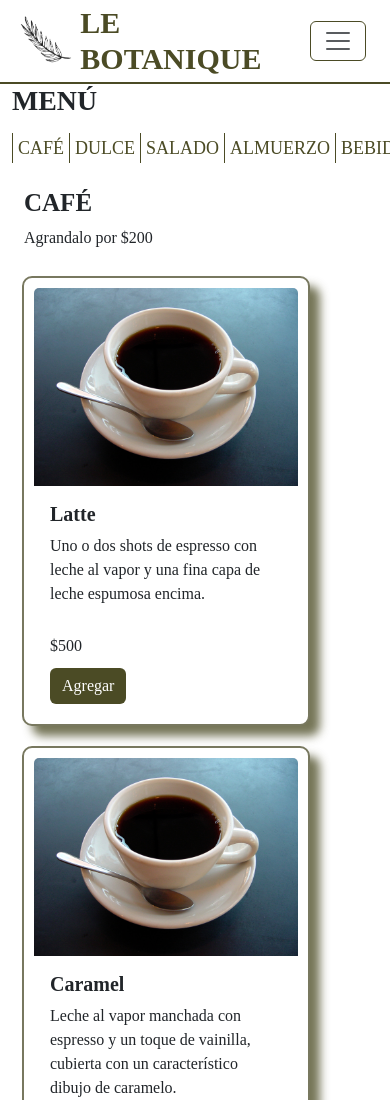
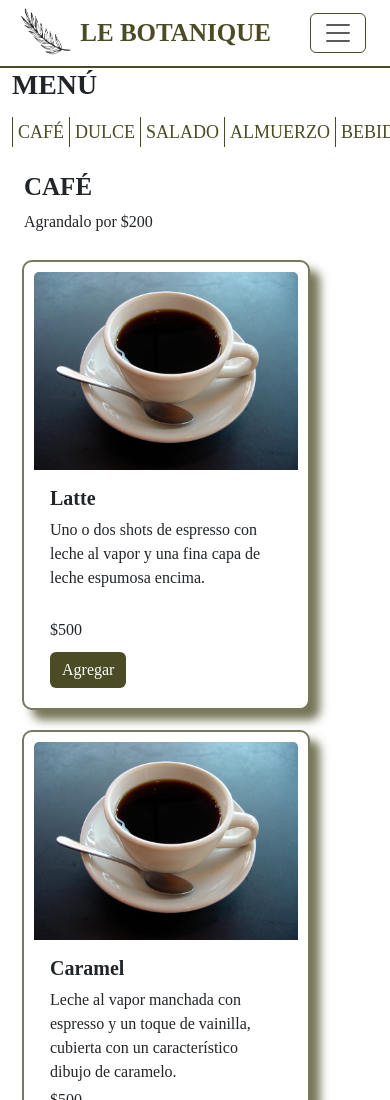
Before and after one commit to valescarel/le-botanique, a plain HTML site: page pages/menu.html in a window 390 px wide. Shown: the top 1100 px of the page. Drawn offline with nearby package versions, Linux system fonts and the light colour scheme; a web font is replaced by a local one.

Commit message:
sigo corrigiendo errores de responsiveness

```diff
--- a/pages/menu.html
+++ b/pages/menu.html
@@ -13,7 +13,7 @@
     <div class="container-fluid">
         <div class="row">
             <header id="home">
-                <div class="col-lg-4 col-md-4 col-auto-xl-4 col-auto-xxl-4">
+                <div class="col-lg-4 col-md-4 col-auto-xl-4 col-auto-xxl-4 col-9">
                     <a class="header__logo" href="../index.html">
                         <img src="../photos/logo-le-botanique.png" alt="">
                         <h2 class="header__logo__titulo">LE BOTANIQUE</h2>
--- a/style/style.css
+++ b/style/style.css
@@ -67,10 +67,15 @@ footer p{
 }
 
 .header__logo h2{
-    font-weight: bold;
     font-size: 30px;
     color: #4b4b25;
     margin: 0px;
+}
+
+@media(max-width:767px){
+    .header__logo h2{
+        font-size: 25px;
+        }
 }
 
 .header__nav ul{
```
Also changed, not shown: pages/donde-encontrarnos.html (+1 -1 lines), pages/sobre-nosotros.html (+1 -1 lines), pages/trabaja-con-nosotros.html (+1 -1 lines).
